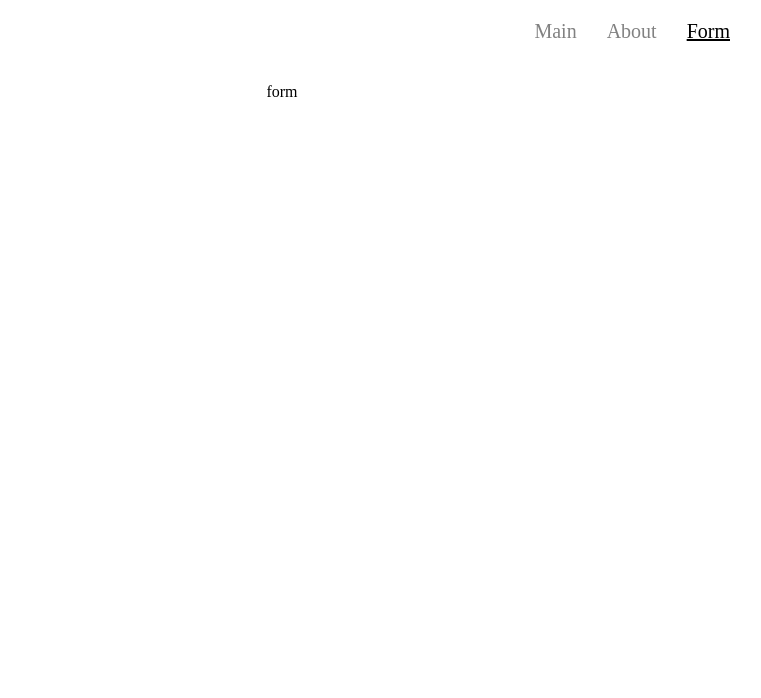
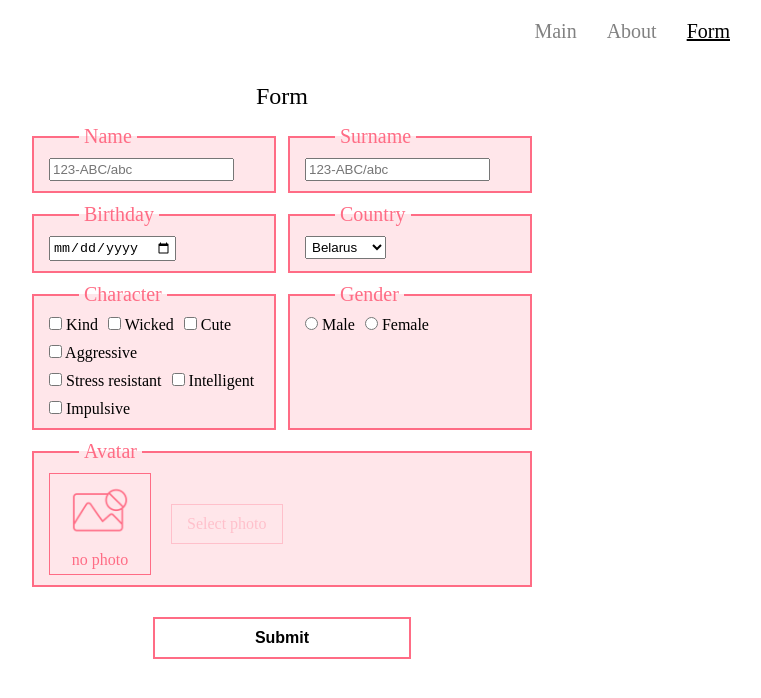
Before and after one commit to Daryaisme/rss-react, a React (Vite) app in the folder react-components/: page /form in a window 1280 px wide. Shown: the top 698 px of the page, without its empty margins (358-1119 px from the left). Built offline with nearby package versions, Linux system fonts and the light colour scheme.

Commit message:
feat: add page-proofs

```diff
--- a/react-components/src/routes/form/Form.module.css
+++ b/react-components/src/routes/form/Form.module.css
@@ -0,0 +1,91 @@
+* {
+  padding: 0;
+  margin: 0 auto;
+}
+.title {
+  font-size: 24px;
+}
+form {
+  display: flex;
+  justify-content: space-between;
+  flex-wrap: wrap;
+  gap: 10px;
+  width: 500px;
+}
+fieldset {
+  padding: 10px 15px;
+  margin: 0;
+  width: 210px;
+  border: 2px #ff6c85 solid;
+  background: #ffc0cb66;
+}
+legend {
+  margin-left: 30px;
+  padding: 0 5px;
+  font-size: 20px;
+  color: #ff6c85;
+}
+input,
+select {
+  padding: 2px;
+}
+input[type = submit] {
+  cursor: pointer;
+  margin-top: 20px;
+  padding: 10px 100px;
+  border: 2px #ff6c85 solid;
+  background: #ffffff;
+  font-size: 16px;
+  font-weight: 700;
+}
+input[type = submit]:hover {
+  background: #ffc0cb66;
+  transition: all 0.3s ease-in-out;
+}
+.list {
+  display: flex;
+  gap: 10px;
+  flex-wrap: wrap;
+}
+.list div {
+  margin: 0;
+}
+.avatar {
+  display: flex;
+  align-items: center;
+  width: 100%;
+}
+.avatar input {
+  width: 1px;
+  z-index: -1;
+  opacity: 0;
+}
+.avatar label {
+  margin-left: 20px;
+  padding: 10px 15px;
+  border: 1px #ffc0cb solid;
+  cursor: pointer;
+  color: #ffc0cb;
+}
+.avatar label:hover {
+  color: #ff6c85;
+  border-color: #ff6c85;
+  transition: all 0.3s ease-in-out;
+}
+.photo {
+  display: flex;
+  flex-direction: column;
+  justify-content: space-around;
+  align-items: center;
+  overflow: hidden;
+  width: 100px;
+  height: 100px;
+  border: 1px #ff6c85 solid;
+  margin: 0;
+}
+.photo img {
+  height: 60px;
+}
+.photo p {
+  color: #ff6c85;
+}
--- a/react-components/src/routes/form/Form.tsx
+++ b/react-components/src/routes/form/Form.tsx
@@ -1,9 +1,81 @@
 import styles from './Form.module.css';
 import React from 'react';
+import no_photo from '../../images/no-photo.png';
 
 class Form extends React.Component {
   render() {
-    return <div>form</div>;
+    return (
+      <div className={styles.container}>
+        <p className={styles.title}> Form </p>
+        <form action="#">
+          <fieldset>
+            <legend> Name </legend>
+            <input type="text" pattern="[0-9]{3}-[A-Z]{3}/[a-z]{3}" placeholder="123-ABC/abc" />
+          </fieldset>
+          <fieldset>
+            <legend> Surname </legend>
+            <input type="text" pattern="[0-9]{3}-[A-Z]{3}/[a-z]{3}" placeholder="123-ABC/abc" />
+          </fieldset>
+          <fieldset>
+            <legend> Birthday </legend>
+            <input type="date" />
+          </fieldset>
+          <fieldset>
+            <legend> Country </legend>
+            <select>
+              <option> Belarus </option>
+              <option> Russia </option>
+              <option> Poland </option>
+              <option> Germany </option>
+              <option> Ukraine </option>
+            </select>
+          </fieldset>
+          <fieldset className={styles.list}>
+            <legend> Character </legend>
+            <div>
+              <input type="checkbox" /> Kind
+            </div>
+            <div>
+              <input type="checkbox" /> Wicked
+            </div>
+            <div>
+              <input type="checkbox" /> Cute
+            </div>
+            <div>
+              <input type="checkbox" /> Aggressive
+            </div>
+            <div>
+              <input type="checkbox" /> Stress resistant
+            </div>
+            <div>
+              <input type="checkbox" /> Intelligent
+            </div>
+            <div>
+              <input type="checkbox" /> Impulsive
+            </div>
+          </fieldset>
+          <fieldset className={styles.list}>
+            <legend> Gender </legend>
+            <div>
+              <input type="radio" name="gender" /> Male
+            </div>
+            <div>
+              <input type="radio" name="gender" /> Female
+            </div>
+          </fieldset>
+          <fieldset className={styles.avatar}>
+            <legend> Avatar </legend>
+            <div className={styles.photo}>
+              <img src={no_photo} />
+              <p>no photo</p>
+            </div>
+            <label htmlFor="file">Select photo</label>
+            <input type="file" id="file" />
+          </fieldset>
+          <input type="submit" value="Submit" />
+        </form>
+      </div>
+    );
   }
 }
 
```
Also changed, not shown: react-components/src/images/no-photo.png (added).
